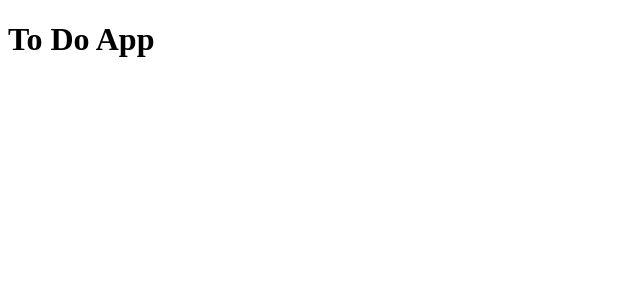
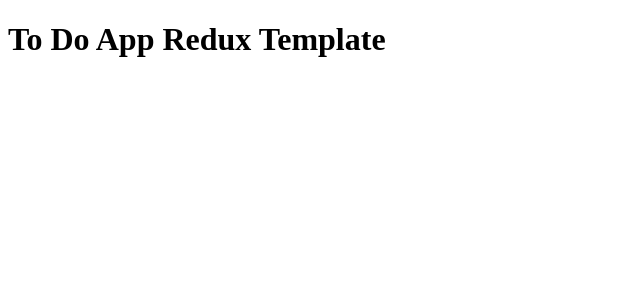
Before and after one commit to monjaworowska/todoapp, a React (Create React App) app: page / in a window 1280 px wide. Shown: the top 300 px of the page, without its empty margins (0-640 px from the left). Built offline with nearby package versions, Linux system fonts and the light colour scheme.

Commit message:
Reducer created

```diff
--- a/src/App.js
+++ b/src/App.js
@@ -1,5 +1,5 @@
 function App() {
-  return <h1>To Do App</h1>;
+  return <h1>To Do App Redux Template</h1>;
 }
 
 export default App;
```
Also changed, not shown: src/redux/reducers/index.js (added, +11 -0 lines), src/redux/actions/index.js (added), src/redux/store/index.js (added).
